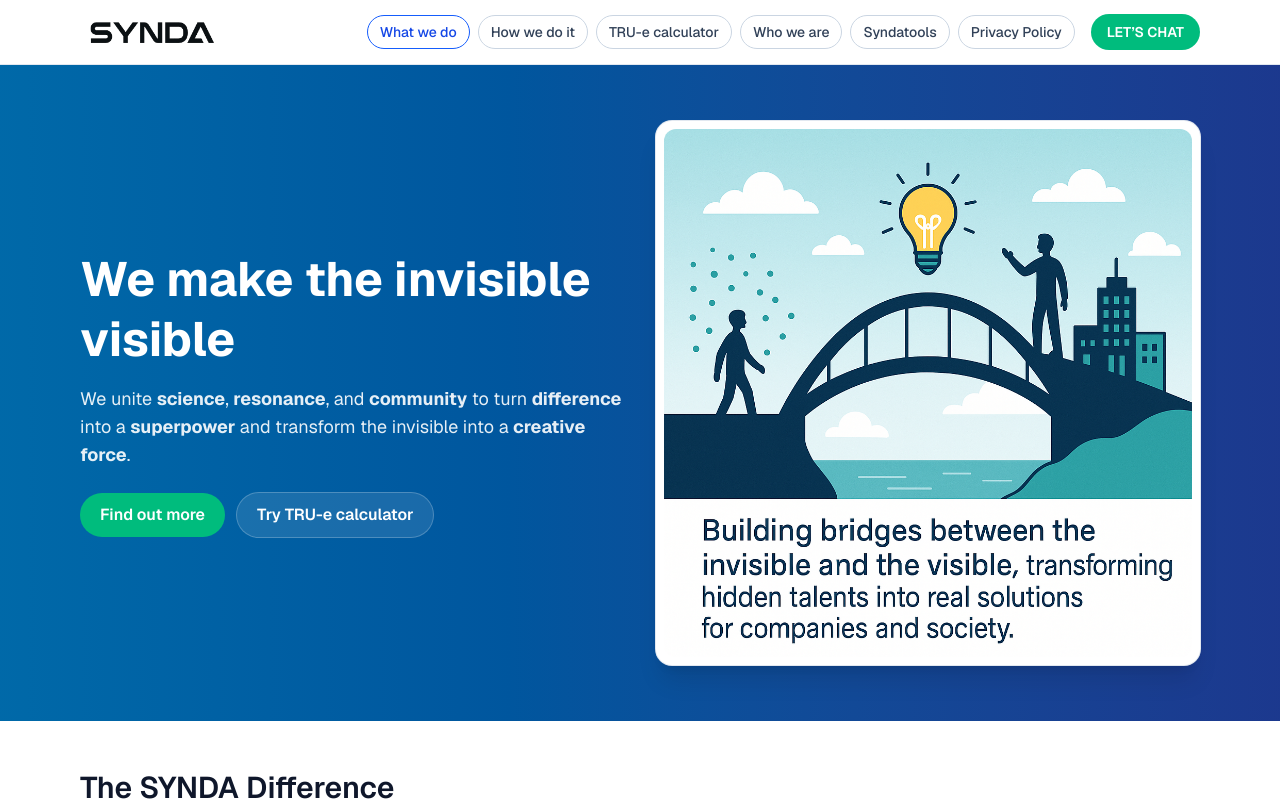
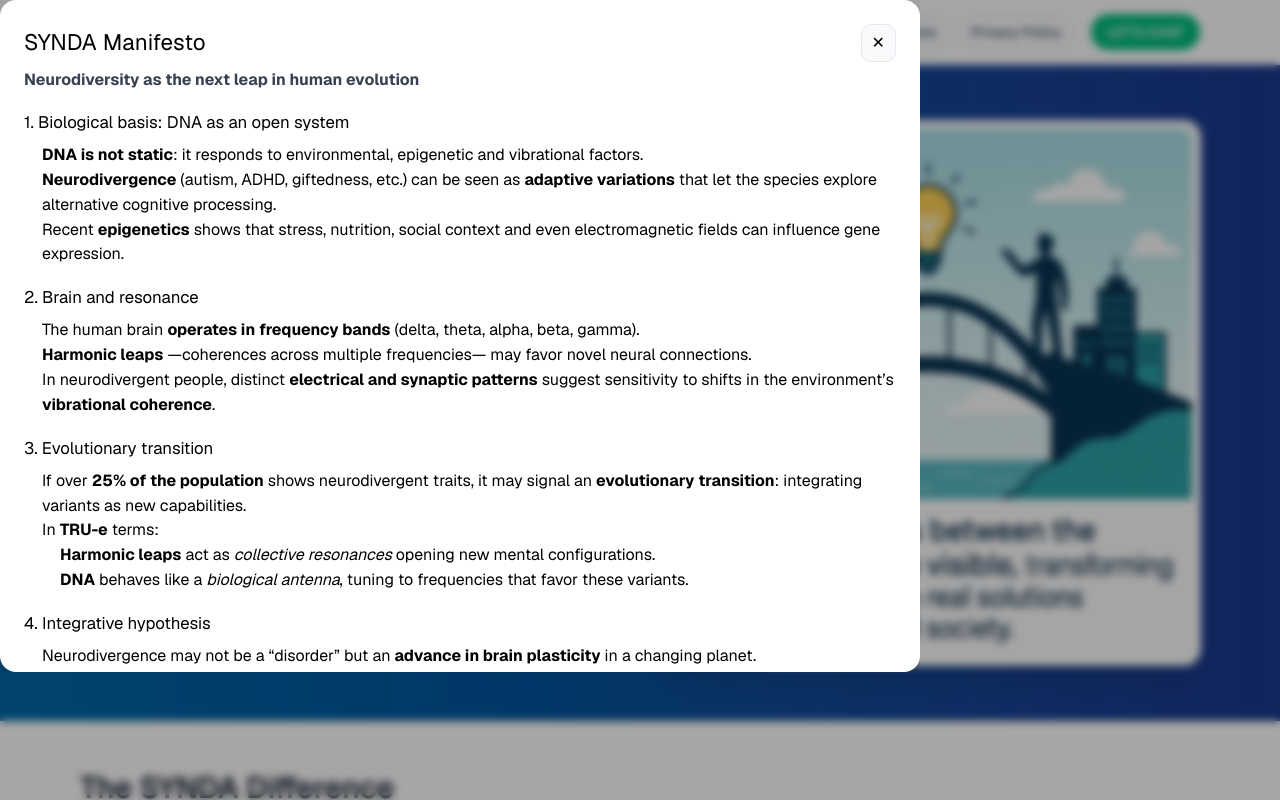
Before and after one commit to christopherrichardson25-SYNDA/syndaverse-dashboard, a Next.js app: page / in a window 1280 px wide. Both pictures are taken after a click on the button "Find out more". Shown: the top 800 px of the page. Built offline with nearby package versions, Linux system fonts and the light colour scheme.

Commit message:
Create ManifestoModal.tsx

```diff
--- /dev/null
+++ b/components/ManifestoModal.tsx
@@ -0,0 +1,150 @@
+"use client";
+import { useEffect, useRef } from "react";
+
+type Props = {
+  open: boolean;
+  onClose: () => void;
+};
+
+export default function ManifestoModal({ open, onClose }: Props) {
+  const dialogRef = useRef<HTMLDialogElement>(null);
+  const closeBtnRef = useRef<HTMLButtonElement>(null);
+
+  // Open/close controlled <dialog>
+  useEffect(() => {
+    const dialog = dialogRef.current;
+    if (!dialog) return;
+    if (open && !dialog.open) {
+      dialog.showModal();
+      setTimeout(() => closeBtnRef.current?.focus(), 0);
+    } else if (!open && dialog.open) {
+      dialog.close();
+    }
+  }, [open]);
+
+  // ESC key
+  useEffect(() => {
+    const dialog = dialogRef.current;
+    if (!dialog) return;
+    const handleCancel = (e: Event) => { e.preventDefault(); onClose(); };
+    dialog.addEventListener("cancel", handleCancel);
+    return () => dialog.removeEventListener("cancel", handleCancel);
+  }, [onClose]);
+
+  // Click outside closes
+  const onBackdropClick = (e: React.MouseEvent<HTMLDialogElement>) => {
+    const dialog = dialogRef.current;
+    if (!dialog) return;
+    const rect = dialog.getBoundingClientRect();
+    const inside =
+      e.clientX >= rect.left && e.clientX <= rect.right &&
+      e.clientY >= rect.top  && e.clientY <= rect.bottom;
+    if (!inside) onClose();
+  };
+
+  return (
+    <dialog
+      ref={dialogRef}
+      onMouseDown={onBackdropClick}
+      aria-labelledby="manifesto-title"
+      className="s-modal"
+    >
+      <div className="s-card">
+        <header className="s-header">
+          <h2 id="manifesto-title">SYNDA Manifesto</h2>
+          <button
+            ref={closeBtnRef}
+            onClick={onClose}
+            aria-label="Close manifesto"
+            className="s-close"
+          >
+            ✕
+          </button>
+        </header>
+
+        <p className="s-kicker">
+          <strong>Neurodiversity as the next leap in human evolution</strong>
+        </p>
+
+        <section className="s-block">
+          <h3>1. Biological basis: DNA as an open system</h3>
+          <ul>
+            <li><strong>DNA is not static</strong>: it responds to environmental, epigenetic and vibrational factors.</li>
+            <li><strong>Neurodivergence</strong> (autism, ADHD, giftedness, etc.) can be seen as <strong>adaptive variations</strong> that let the species explore alternative cognitive processing.</li>
+            <li>Recent <strong>epigenetics</strong> shows that stress, nutrition, social context and even electromagnetic fields can influence gene expression.</li>
+          </ul>
+        </section>
+
+        <section className="s-block">
+          <h3>2. Brain and resonance</h3>
+          <ul>
+            <li>The human brain <strong>operates in frequency bands</strong> (delta, theta, alpha, beta, gamma).</li>
+            <li><strong>Harmonic leaps</strong> —coherences across multiple frequencies— may favor novel neural connections.</li>
+            <li>In neurodivergent people, distinct <strong>electrical and synaptic patterns</strong> suggest sensitivity to shifts in the environment’s <strong>vibrational coherence</strong>.</li>
+          </ul>
+        </section>
+
+        <section className="s-block">
+          <h3>3. Evolutionary transition</h3>
+          <ul>
+            <li>If over <strong>25% of the population</strong> shows neurodivergent traits, it may signal an <strong>evolutionary transition</strong>: integrating variants as new capabilities.</li>
+            <li>In <strong>TRU-e</strong> terms:
+              <ul>
+                <li><strong>Harmonic leaps</strong> act as <em>collective resonances</em> opening new mental configurations.</li>
+                <li><strong>DNA</strong> behaves like a <em>biological antenna</em>, tuning to frequencies that favor these variants.</li>
+              </ul>
+            </li>
+          </ul>
+        </section>
+
+        <section className="s-block">
+          <h3>4. Integrative hypothesis</h3>
+          <ul>
+            <li>Neurodivergence may not be a “disorder” but an <strong>advance in brain plasticity</strong> in a changing planet.</li>
+            <li>“Harmonic leaps” —Schumann resonance, technological environment, social convergence— work as <strong>evolutionary catalysts</strong>.</li>
+            <li>Humanity evolves not only by genetic randomness but also by <strong>collective resonance</strong>.</li>
+          </ul>
+        </section>
+
+        <aside className="s-note">
+          💡 At SYNDAverse, <strong>neurodivergent people</strong> are the species’ <strong>“sensitive antennas”</strong> — ahead of a pattern the rest of humanity will integrate in the next stage.
+        </aside>
+      </div>
+
+      <style jsx>{`
+        .s-modal { padding: 0; border: none; background: transparent; }
+        .s-modal::backdrop { backdrop-filter: blur(4px); background: rgba(0,0,0,.35); }
+        .s-card {
+          width: min(920px, 92vw);
+          max-height: 84vh;
+          overflow: auto;
+          border-radius: 16px;
+          background: #fff;
+          box-shadow: 0 10px 30px rgba(0,0,0,.15);
+          padding: 24px 24px 28px;
+        }
+        .s-header { display: flex; align-items: center; justify-content: space-between; gap: 16px; }
+        .s-header h2 { margin: 0; font-size: 1.4rem; letter-spacing: .2px; }
+        .s-close {
+          border: 1px solid #e5e7eb; border-radius: 10px; background: #f9fafb;
+          padding: 6px 10px; cursor: pointer; font-size: 1rem;
+        }
+        .s-close:hover { background:#f3f4f6; }
+        .s-kicker { margin: 6px 0 18px; color: #374151; }
+        .s-block { margin: 18px 0; }
+        .s-block h3 { margin: 0 0 8px; font-size: 1.05rem; }
+        .s-block ul { margin: 0; padding-left: 18px; line-height: 1.55; }
+        .s-note {
+          margin-top: 16px; padding: 12px 14px; border-radius: 12px;
+          background: #f0f9ff; color: #0c4a6e; border: 1px solid #bae6fd;
+        }
+        @media (prefers-color-scheme: dark) {
+          .s-card { background: #0b0f14; color: #e5e7eb; }
+          .s-close { background:#0f141a; border-color:#1f2937; color:#e5e7eb; }
+          .s-close:hover { background:#131923; }
+          .s-note { background:#0b2230; border-color:#134d63; color:#cfe9f7; }
+        }
+      `}</style>
+    </dialog>
+  );
+}
```
